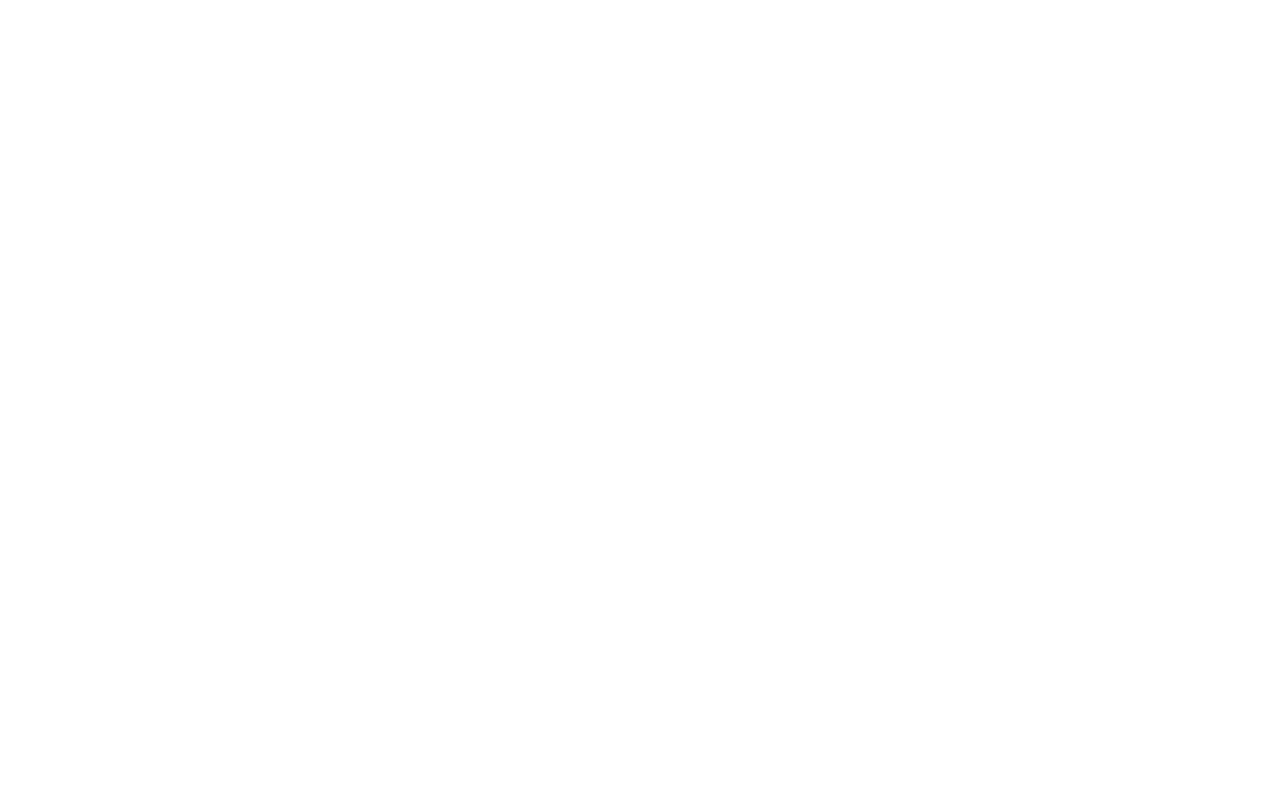
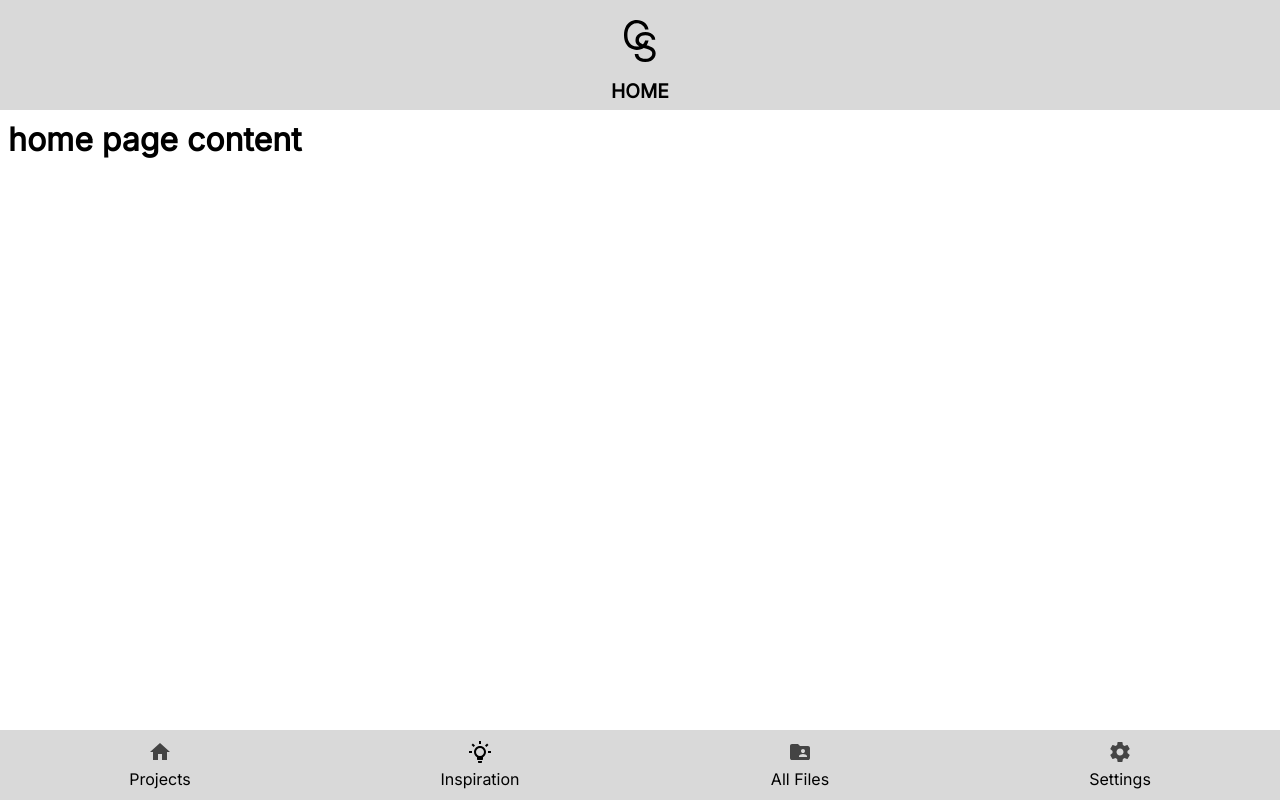
Before and after one commit to rsoeyadi/ChoreoStudio, a React (Create React App) app: page / in a window 1280 px wide. Before the commit this address had no page. Built offline with nearby package versions, Linux system fonts and the light colour scheme.

Commit message:
renamed home page to index

```diff
--- a/src/components/Main.js
+++ b/src/components/Main.js
@@ -1,12 +1,12 @@
 import React from "react";
 import { Routes, Route } from "react-router-dom";
-import Home from "../pages/Home";
+import Index from "../pages/Index";
 
 const Main = () => {
   return (
     <Routes>
       {/* The Routes tag decides which component to show based on the current URL.*/}
-      <Route path='home' element={<Home />}></Route>
+      <Route path='/' element={<Index />}></Route>
     </Routes>
   );
 };
```
Also changed, not shown: src/pages/Index.js (renamed from src/pages/Home.js).
